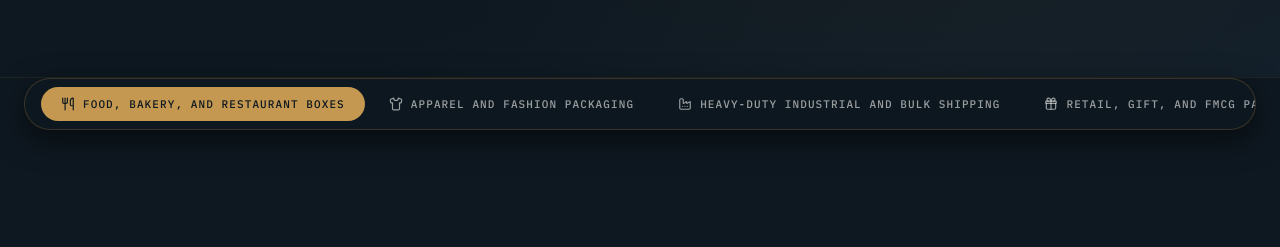
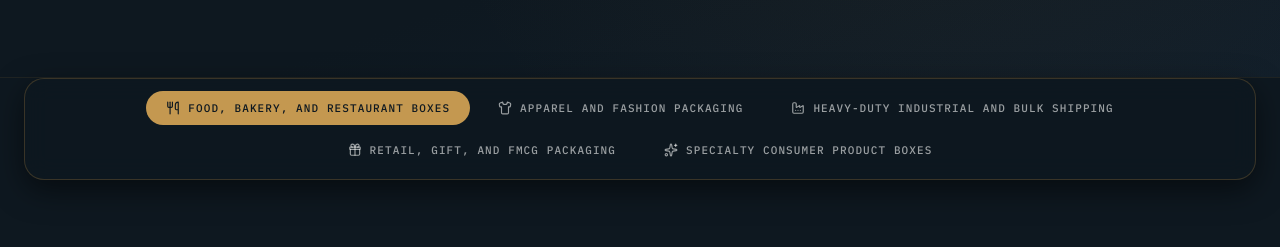
Before and after one commit to imzohair/alhamdpackaging, a plain HTML site: page products.html in a window 1280 px wide. Shown: the part 390-637 px from the top of the page. Drawn offline with nearby package versions, Linux system fonts and the light colour scheme.

Commit message:
Fix category navigation bar truncation on desktop by allowing items to wrap

```diff
--- a/products.html
+++ b/products.html
@@ -185,14 +185,14 @@ nav {
   background: rgba(14,24,32,0.85);
   backdrop-filter: blur(12px); -webkit-backdrop-filter: blur(12px);
   border: 1px solid rgba(160,120,56,0.3);
-  border-radius: 100px;
-  padding: 8px 16px;
-  overflow-x: auto; max-width: 100%;
+  border-radius: 20px;
+  padding: 12px;
+  max-width: 100%;
   pointer-events: auto; box-shadow: 0 10px 30px rgba(0,0,0,0.5);
 }
 .cat-nav-inner {
-  display: flex; gap: 4px;
-  min-width: max-content;
+  display: flex; gap: 8px;
+  flex-wrap: wrap; justify-content: center;
 }
 .cat-nav-link {
   display: flex; align-items: center; gap: 8px;
```
